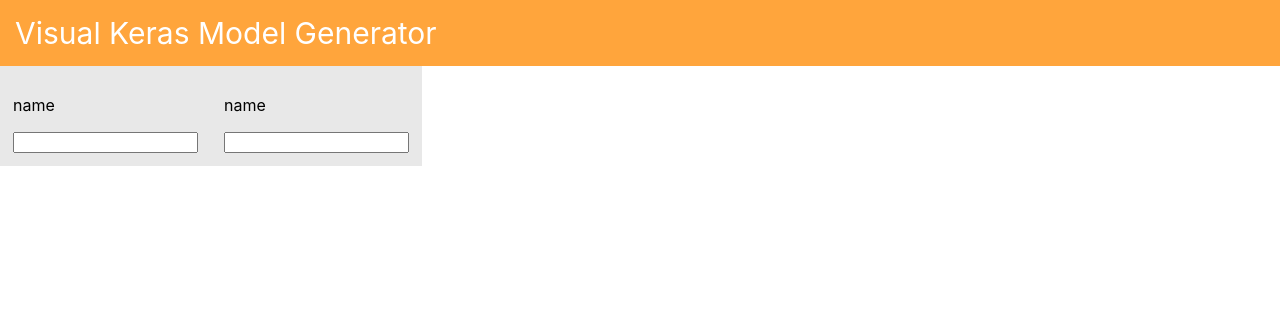
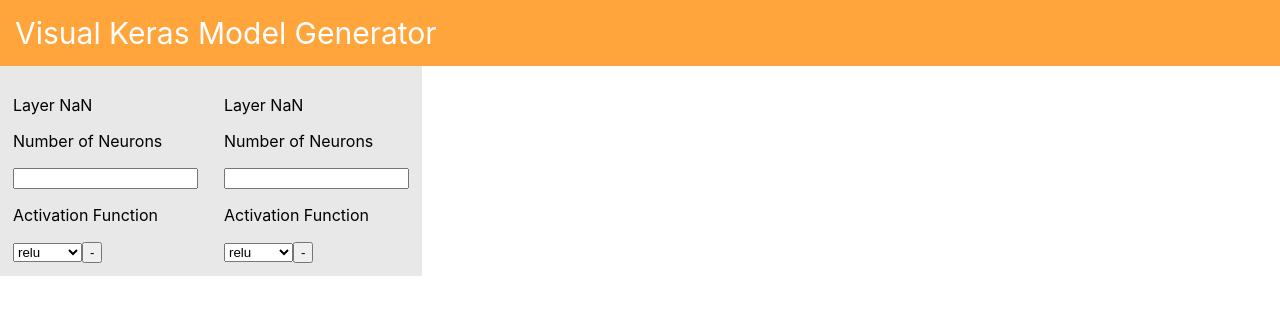
Before and after one commit to Randkill/BSC_Thesis, a React (Create React App) app in the folder Visual-Keras-Model-Generator/cheatsheet/FrontEnd/frontend01/: page / in a window 1280 px wide. Shown: the top 314 px of the page. Built offline with nearby package versions, Linux system fonts and the light colour scheme.

Commit message:
Added layer number + delete button

```diff
--- a/Visual-Keras-Model-Generator/cheatsheet/FrontEnd/frontend01/src/Components/Layer/Layer.js
+++ b/Visual-Keras-Model-Generator/cheatsheet/FrontEnd/frontend01/src/Components/Layer/Layer.js
@@ -3,14 +3,21 @@
 import "./Layer.css";
 
 const Layer = (props) => {
-    return(
-        <div className="Layer">
-            <p>
-                name
-            </p>
-            <input/>
-        </div>
-    )
+  return (
+    <div className="Layer">
+      <p className="LayerTitle">Layer {props.layerNumber+1}</p>
+      <p>Number of Neurons</p>
+      <input />
+      <p>Activation Function</p>
+      <select id="activationFunction" name="activationFunction">
+        <option value="relu">relu</option>
+        <option value="sigmoid">sigmoid</option>
+        <option value="softmax">softmax</option>
+        <option value="softplus">softplus</option>
+      </select>
+      <button onClick={props.delete}>-</button>
+    </div>
+  );
 };
 
 export default Layer;
```
